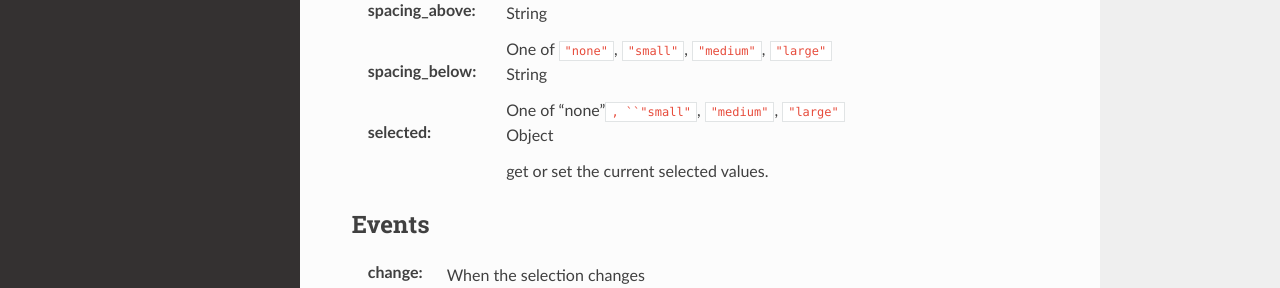
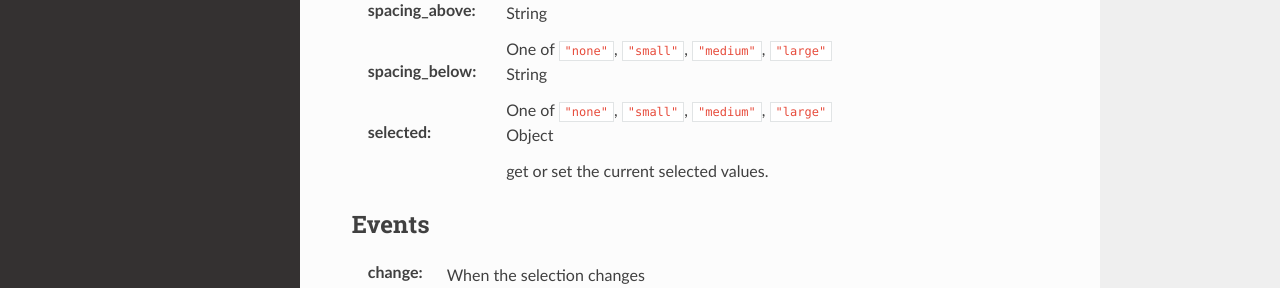
Before and after one commit to anvilistas/anvil-extras, a Sphinx documentation site: the page built from docs/guides/components/multi_select_dropdown.rst, in a window 1280 px wide and 1306 px high. Shown: the part 757-1045 px from the top of the window. Built offline with Sphinx 7.4.7 and the Read the Docs theme 2.0.0, drawn with Linux system fonts in a browser that asks for light colours.

Commit message:
fix typo in docs

```diff
--- a/docs/guides/components/multi_select_dropdown.rst
+++ b/docs/guides/components/multi_select_dropdown.rst
@@ -40,7 +40,7 @@
 
 :spacing_below: String
 
-    One of "none"``, ``"small"``, ``"medium"``, ``"large"``
+    One of ``"none"``, ``"small"``, ``"medium"``, ``"large"``
 
 :selected: Object
 
--- a/docs/guides/components/tabs.rst
+++ b/docs/guides/components/tabs.rst
@@ -53,7 +53,7 @@
 
 :spacing_below: String
 
-    One of "none"``, ``"small"``, ``"medium"``, ``"large"``
+    One of ``"none"``, ``"small"``, ``"medium"``, ``"large"``
 
 
 Events
```
